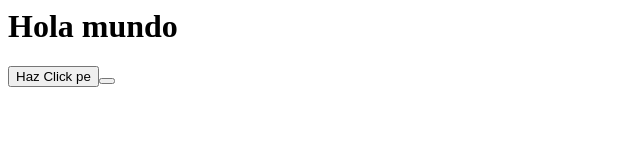
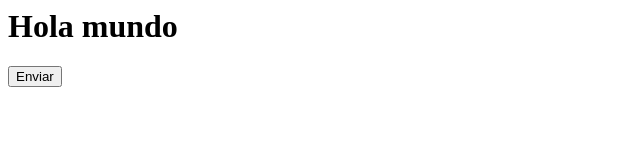
Before and after one commit to AvilaSandr0/DAW202501-S, a plain HTML site: page index.html in a window 1280 px wide. Shown: the whole page, without its empty margins (0-640 px from the left). Drawn offline with Linux system fonts and the light colour scheme.

Commit message:
Se cambió el mensaje del boton por un input

```diff
--- a/index.html
+++ b/index.html
@@ -2,9 +2,7 @@
     </head>
     <body>
         <H1>Hola mundo</h1>
-            <button>
-                Haz Click pe
-            <button>
+            <input type="Button" value="Enviar" />
     </body>
     <footer>
 
```
